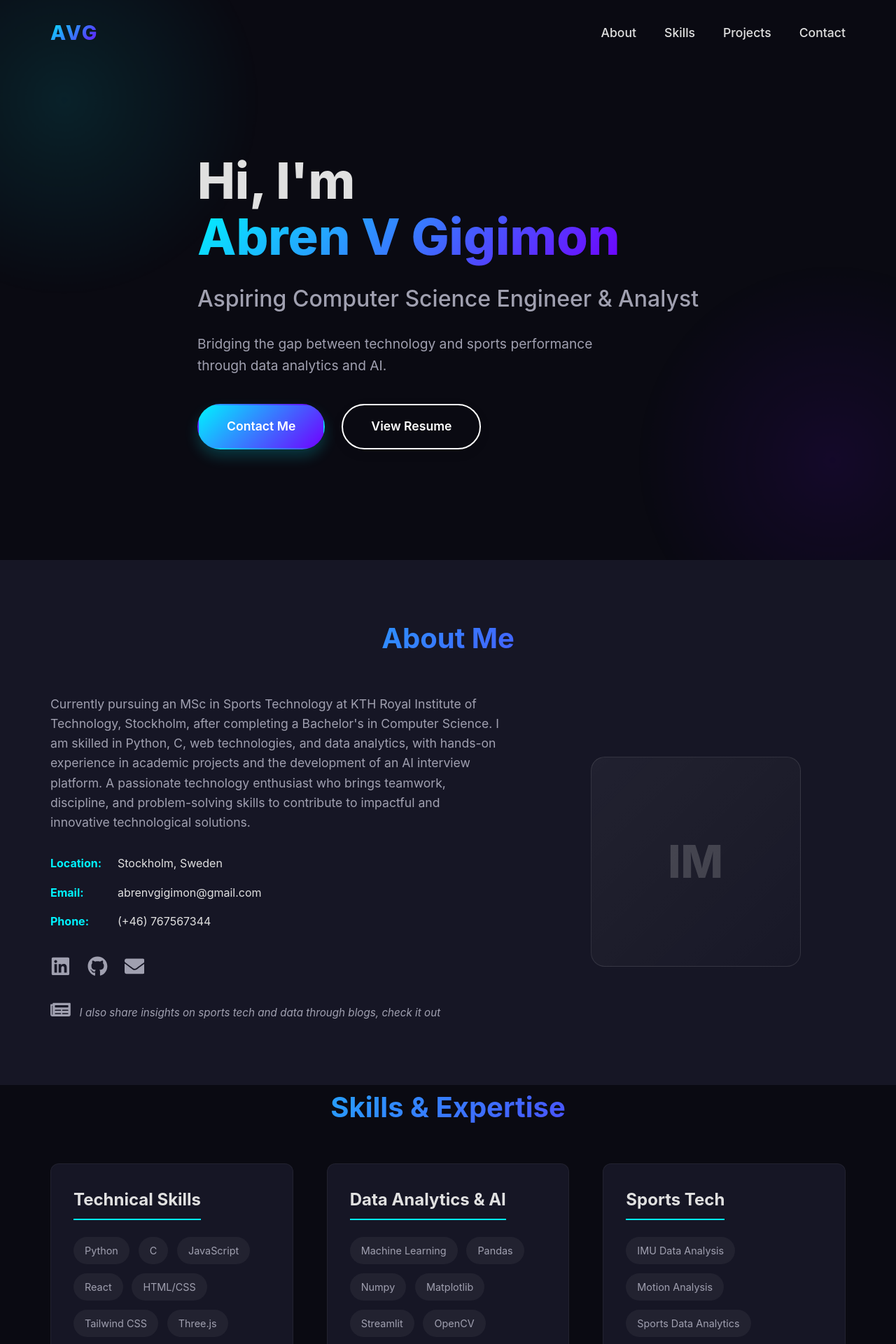
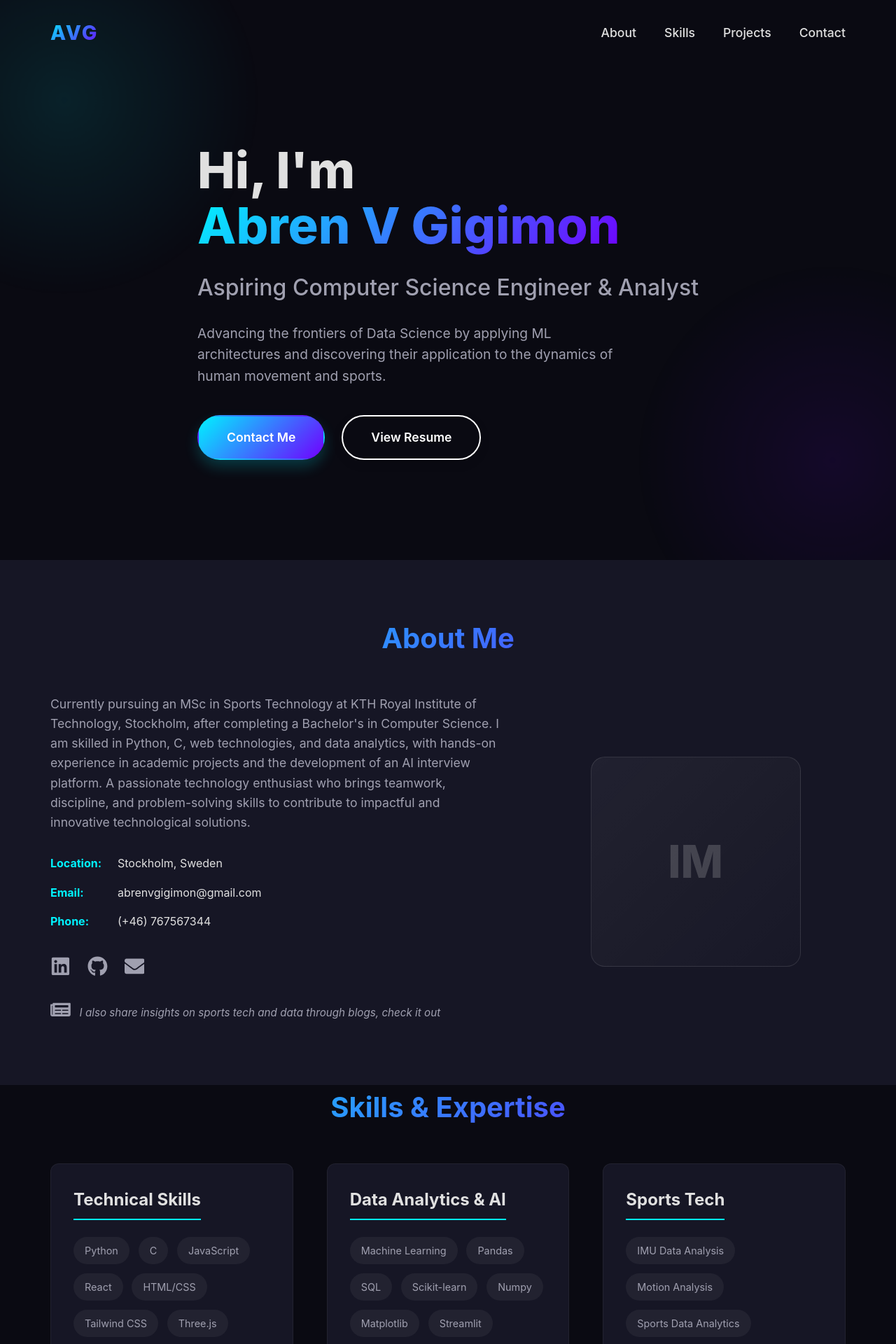
Before and after one commit to abrenvg/Portfolio-web, a React (Vite) app: page / in a window 1280 px wide. Shown: the top 1920 px of the page at 70% size. Built offline with nearby package versions, Linux system fonts and the light colour scheme.

Commit message:
changes content.js

```diff
--- a/src/data/content.js
+++ b/src/data/content.js
@@ -5,7 +5,7 @@ export const content = {
   hero: {
     title: "Abren V Gigimon",
     subtitle: "Aspiring Computer Science Engineer & Analyst",
-    description: "Bridging the gap between technology and sports performance through data analytics and AI.",
+    description: "Advancing the frontiers of Data Science by applying ML architectures and discovering their application to the dynamics of human movement and sports.",
     cta: "Contact Me",
     resume: "https://drive.google.com/file/d/1xsP42hFGo9hU8-uPVrBEwNk00YkYB4VW/view?usp=drive_link"
   },
@@ -33,7 +33,7 @@ export const content = {
       },
       {
         name: "Data Analytics & AI",
-        items: ["Machine Learning", "Pandas", "Numpy", "Matplotlib", "Streamlit", "OpenCV", "Video Analytics", "Jupyter Notebook"]
+        items: ["Machine Learning", "Pandas","SQL", "Scikit-learn","Numpy", "Matplotlib", "Streamlit", "OpenCV", "Video Analytics", "Jupyter Notebook"]
       },
       {
         name: "Sports Tech",
```
